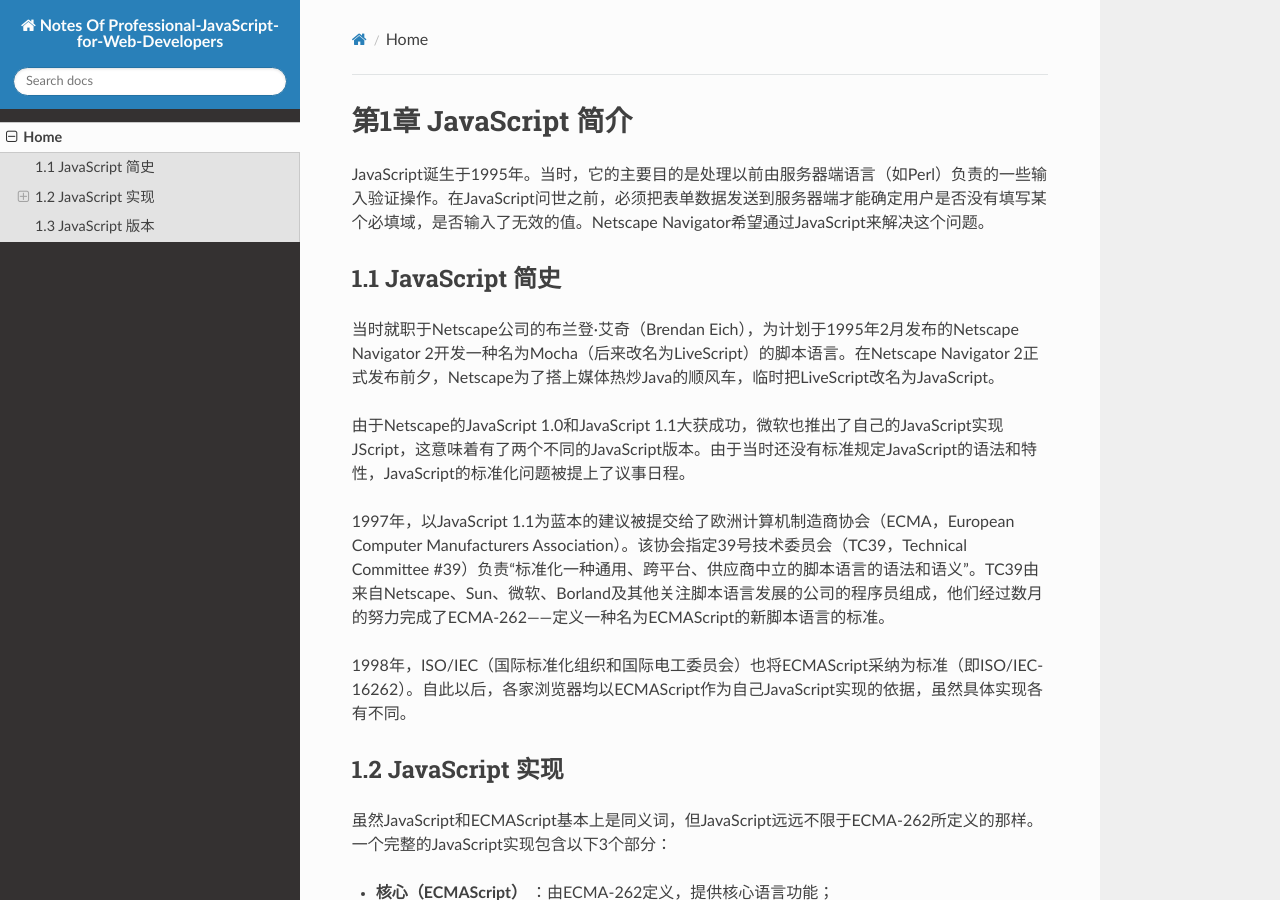
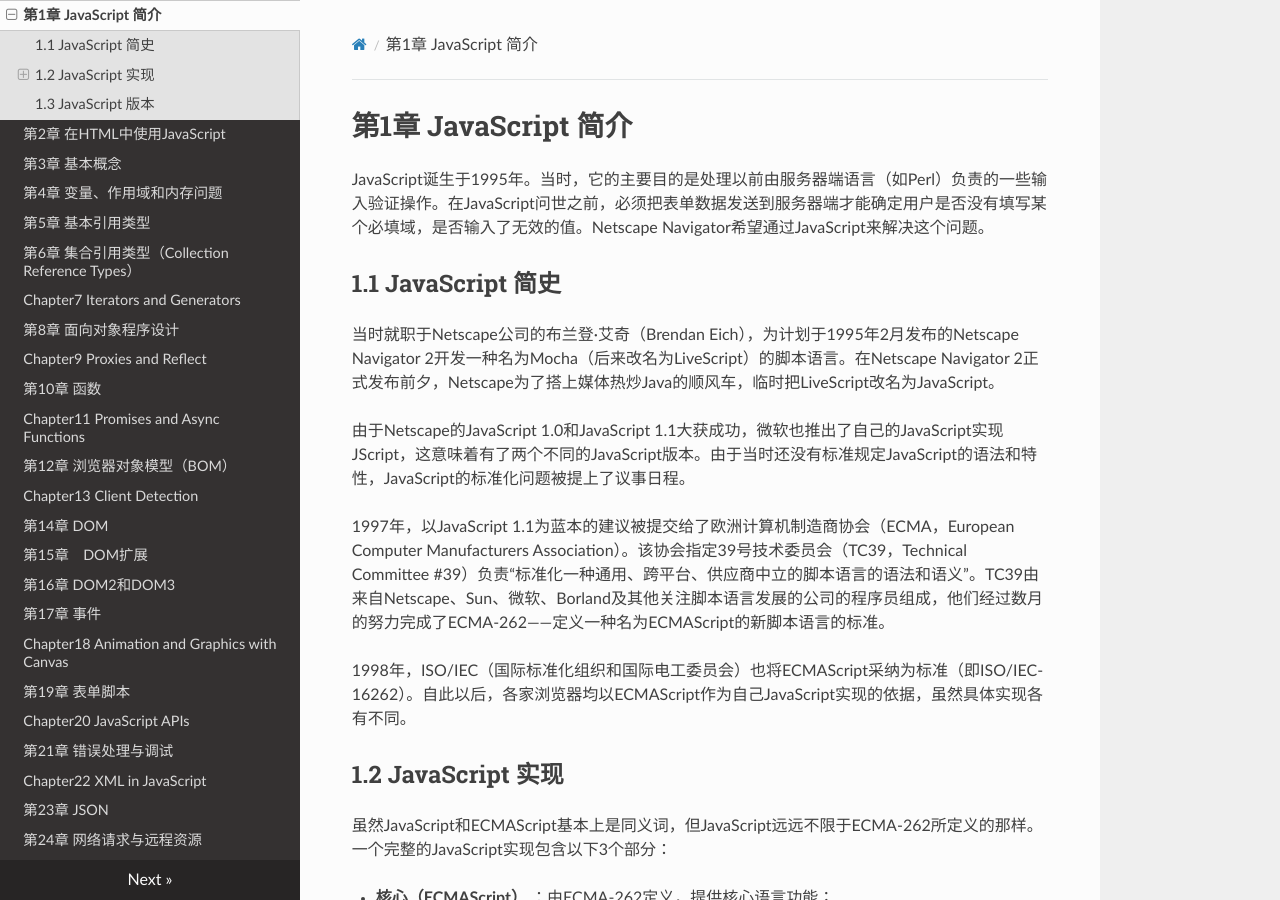
Before and after one commit to filefi/NotesOfProfessional-JavaScript-for-Web-Developers, an MkDocs documentation site: the page built from docs/Chapter1-What_Is_JavaScript.md, in a window 1280 px wide and 900 px high. Built offline with MkDocs 1.6.1, drawn with Linux system fonts in a browser that asks for light colours; nearby versions of some CDN libraries.

Commit message:
migrate to MkDocs

```diff
--- a/docs/Chapter1-What_Is_JavaScript.md
+++ b/docs/Chapter1-What_Is_JavaScript.md
@@ -20,7 +20,9 @@ JavaScript诞生于1995年。当时，它的主要目的是处理以前由服务
 - **文档对象模型（DOM）** ：提供访问和操作网页内容的方法和接口；
 - **浏览器对象模型（BOM）** ：提供与浏览器交互的方法和接口。
 
-<img src="img/Chapter1-What_Is_JavaScript.assets/04.d01z.01.png" alt="img" style="zoom: 25%;" />
+![](_static/images/Chapter1-What_Is_JavaScript.assets/04.d01z.01-1606875214261.png)
+
+
 
 ### 1.2.1 ECMAScript
 
@@ -82,7 +84,7 @@ ECMA-262给出了ECMAScript符合性的定义。要成为ECMAScript的实现，
 
 在DOM中，这个页面可以通过下图所示的分层节点图表示。
 
-<img src="img/Chapter1-What_Is_JavaScript.assets/04.d01z.02.png" alt="04.d01z.02" style="zoom:15%;" />
+![](img/Chapter1-What_Is_JavaScript.assets/04.d01z.02.png)
 
 
 
--- a/mkdocs.yml
+++ b/mkdocs.yml
@@ -1,4 +1,31 @@
 site_name: Notes Of Professional-JavaScript-for-Web-Developers
 nav:
-    - Home: Chapter1-What_Is_JavaScript.md
+    - 'Chapter1-What_Is_JavaScript.md'
+    - 'Chapter2-JavaScript_in_HTML.md'
+    - 'Chapter3-Language_Basics.md'
+    - 'Chapter4-Variables_Scope_And_Memory.md'
+    - 'Chapter5-Basic_Reference_Types.md'
+    - 'Chapter6-Collection_Reference_Types.md'
+    - 'Chapter7-Iterators_and_Generators.md'
+    - 'Chapter8-Objects_Classes_and_Object-Oriented_Programming.md'
+    - 'Chapter9-Proxies_and_Reflect.md'
+    - 'Chapter10-Functions.md'
+    - 'Chapter11-Promises_and_Async_Functions.md'
+    - 'Chapter12-The_Browser_Object_Model.md'
+    - 'Chapter13-Client_Detection.md'
+    - 'Chapter14-The_Document_Object_Model.md'
+    - 'Chapter15-DOM_Extensions.md'
+    - 'Chapter16-DOM_Levels_2_and_3.md'
+    - 'Chapter17-Events.md'
+    - 'Chapter18-Animation_and_Graphics_with_Canvas.md'
+    - 'Chapter19-Sctipting_Forms.md'
+    - 'Chapter20-JavaScript_APIs.md'
+    - 'Chapter21-Error_Handling_and_Debugging.md'
+    - 'Chapter22-XML_in_JavaScript.md'
+    - 'Chapter23-JSON.md'
+    - 'Chapter24-Network_Requests_and_Remote_Resources.md'
+    - 'Chapter25-Client-Side_Storage.md'
+    - 'Chapter26-Modules.md'
+    - 'Chapter27-Workers.md'
+    - 'Chapter28-Best_Practices.md'
 theme: readthedocs
```
Also changed, not shown: docs/_static/images/Chapter1-What_Is_JavaScript.assets/04.d01z.01-1606875150811.png (added), docs/_static/images/Chapter1-What_Is_JavaScript.assets/04.d01z.01-1606875161418.png (added), docs/_static/images/Chapter1-What_Is_JavaScript.assets/04.d01z.01-1606875214261.png (added), docs/_static/images/Chapter1-What_Is_JavaScript.assets/04.d01z.01.png (added), docs/_static/images/Chapter1-What_Is_JavaScript.assets/09.d06z.01.png (added).
